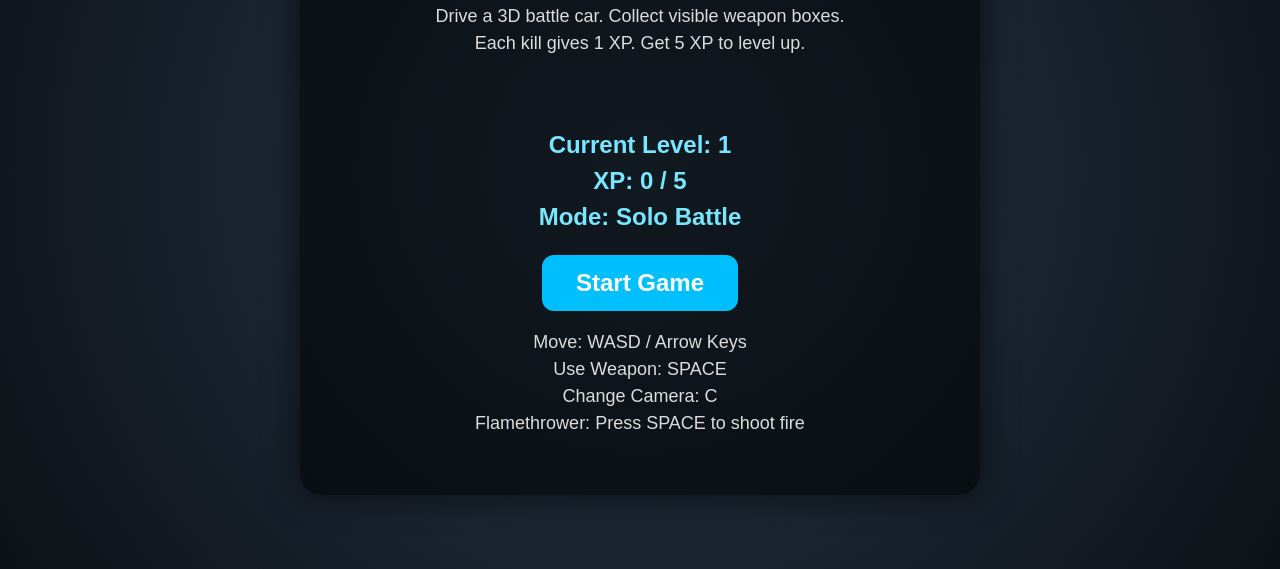
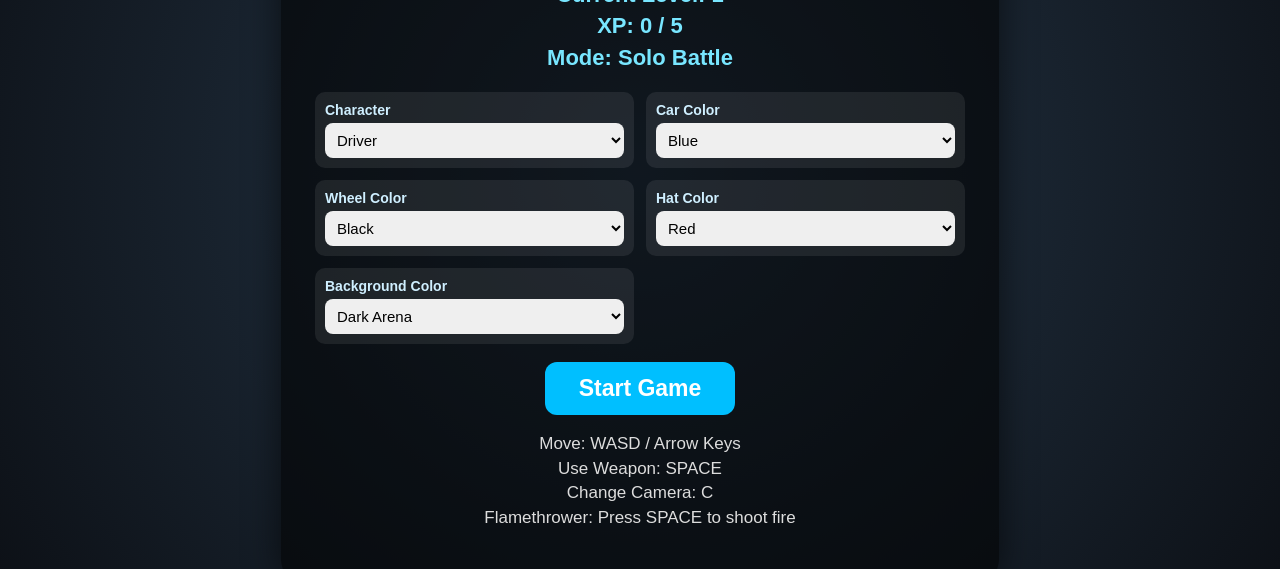
Before and after one commit to jiechengchina/cardestroy.io, a plain HTML site: page index.html in a window 1280 px wide. Shown: the part 231-800 px from the top of the page. Drawn offline with nearby package versions, Linux system fonts and the light colour scheme; animation ran at ten frames a second.

Commit message:
Update index.html

```diff
--- a/index.html
+++ b/index.html
@@ -29,43 +29,73 @@
     }
 
     #homeBox {
-      background: rgba(0,0,0,0.55);
-      padding: 40px;
+      background: rgba(0,0,0,0.58);
+      padding: 34px;
       border-radius: 22px;
-      width: 600px;
+      width: 650px;
       box-shadow: 0 0 35px rgba(0,0,0,0.6);
     }
 
     #homeBox h1 {
-      font-size: 56px;
-      margin-bottom: 10px;
+      font-size: 54px;
+      margin: 0 0 10px;
     }
 
     #homeBox p {
-      font-size: 18px;
+      font-size: 17px;
       color: #ddd;
-      line-height: 1.5;
+      line-height: 1.45;
     }
 
     #message {
       color: #78e6ff;
-      font-size: 24px;
+      font-size: 22px;
       font-weight: bold;
-      margin: 18px 0;
-      min-height: 32px;
+      margin: 14px 0;
+      min-height: 28px;
     }
 
     #homeStats {
       color: #78e6ff;
-      font-size: 24px;
+      font-size: 22px;
       font-weight: bold;
-      margin: 20px 0;
-      line-height: 1.5;
+      margin: 15px 0;
+      line-height: 1.45;
+    }
+
+    #customBox {
+      display: grid;
+      grid-template-columns: 1fr 1fr;
+      gap: 12px;
+      margin: 18px 0;
+      text-align: left;
+    }
+
+    .customItem {
+      background: rgba(255,255,255,0.08);
+      padding: 10px;
+      border-radius: 10px;
+    }
+
+    .customItem label {
+      display: block;
+      font-size: 14px;
+      color: #cfefff;
+      margin-bottom: 5px;
+      font-weight: bold;
+    }
+
+    select {
+      width: 100%;
+      padding: 8px;
+      border-radius: 8px;
+      border: none;
+      font-size: 15px;
     }
 
     button {
-      font-size: 24px;
-      padding: 14px 34px;
+      font-size: 23px;
+      padding: 13px 34px;
       border: none;
       border-radius: 12px;
       background: #00bfff;
@@ -119,7 +149,7 @@
   <div id="homeBox">
     <h1>CarDestroy.io 3D</h1>
     <p>
-      Drive a 3D battle car. Collect visible weapon boxes.<br>
+      Drive a 3D battle car. Collect weapon boxes. Destroy enemies.<br>
       Each kill gives 1 XP. Get 5 XP to level up.
     </p>
 
@@ -129,6 +159,66 @@
       Current Level: <span id="homeLevelText">1</span><br>
       XP: <span id="homeXpText">0</span> / <span id="homeXpNeededText">5</span><br>
       Mode: <span id="homeModeText">Solo Battle</span>
+    </div>
+
+    <div id="customBox">
+      <div class="customItem">
+        <label>Character</label>
+        <select id="characterSelect">
+          <option value="driver">Driver</option>
+          <option value="robot">Robot</option>
+          <option value="racer">Racer</option>
+          <option value="ninja">Ninja</option>
+        </select>
+      </div>
+
+      <div class="customItem">
+        <label>Car Color</label>
+        <select id="carColorSelect">
+          <option value="#00bfff">Blue</option>
+          <option value="#ff3333">Red</option>
+          <option value="#33cc33">Green</option>
+          <option value="#ffcc00">Yellow</option>
+          <option value="#9b59ff">Purple</option>
+          <option value="#ff8c00">Orange</option>
+          <option value="#ffffff">White</option>
+          <option value="#111111">Black</option>
+        </select>
+      </div>
+
+      <div class="customItem">
+        <label>Wheel Color</label>
+        <select id="wheelColorSelect">
+          <option value="#050505">Black</option>
+          <option value="#777777">Gray</option>
+          <option value="#ffffff">White</option>
+          <option value="#ff3333">Red</option>
+          <option value="#00bfff">Blue</option>
+        </select>
+      </div>
+
+      <div class="customItem">
+        <label>Hat Color</label>
+        <select id="hatColorSelect">
+          <option value="#ff3333">Red</option>
+          <option value="#00bfff">Blue</option>
+          <option value="#33cc33">Green</option>
+          <option value="#ffcc00">Yellow</option>
+          <option value="#111111">Black</option>
+          <option value="#ff66cc">Pink</option>
+        </select>
+      </div>
+
+      <div class="customItem">
+        <label>Background Color</label>
+        <select id="backgroundColorSelect">
+          <option value="#141820">Dark Arena</option>
+          <option value="#102542">Blue Night</option>
+          <option value="#241033">Purple Night</option>
+          <option value="#123322">Green Arena</option>
+          <option value="#3a2412">Desert Orange</option>
+        </select>
+      </div>
     </div>
 
     <button onclick="startGame()">Start Game</button>
@@ -150,6 +240,7 @@
   Weapon: <span id="weaponText">Flamethrower</span><br>
   Enemies Left: <span id="enemyText">0</span><br>
   Camera: <span id="cameraText">Smash View</span><br>
+  Character: <span id="characterText">Driver</span><br>
   <button id="cameraButton">Change Camera</button>
 </div>
 
@@ -174,6 +265,7 @@ const xpNeededText = document.getElementById("xpNeededText");
 const weaponText = document.getElementById("weaponText");
 const enemyText = document.getElementById("enemyText");
 const cameraText = document.getElementById("cameraText");
+const characterText = document.getElementById("characterText");
 const cameraButton = document.getElementById("cameraButton");
 
 const homeLevelText = document.getElementById("homeLevelText");
@@ -181,7 +273,13 @@ const homeXpText = document.getElementById("homeXpText");
 const homeXpNeededText = document.getElementById("homeXpNeededText");
 const homeModeText = document.getElementById("homeModeText");
 
-let scene, camera, renderer;
+const characterSelect = document.getElementById("characterSelect");
+const carColorSelect = document.getElementById("carColorSelect");
+const wheelColorSelect = document.getElementById("wheelColorSelect");
+const hatColorSelect = document.getElementById("hatColorSelect");
+const backgroundColorSelect = document.getElementById("backgroundColorSelect");
+
+let scene, camera, renderer, ground;
 let player;
 
 let enemies = [];
@@ -221,7 +319,7 @@ cameraButton.addEventListener("click", changeCameraMode);
 
 function init3D() {
   scene = new THREE.Scene();
-  scene.background = new THREE.Color(0x141820);
+  scene.background = new THREE.Color(backgroundColorSelect.value);
 
   camera = new THREE.PerspectiveCamera(
     70,
@@ -248,7 +346,7 @@ function init3D() {
   sun.castShadow = true;
   scene.add(sun);
 
-  const ground = new THREE.Mesh(
+  ground = new THREE.Mesh(
     new THREE.PlaneGeometry(90, 90),
     new THREE.MeshStandardMaterial({
       color: 0x2d3436,
@@ -307,12 +405,12 @@ function createArenaWalls() {
   scene.add(wall4);
 }
 
-function createCar(color) {
+function createCar(carColor, wheelColor, hatColor, characterType) {
   const group = new THREE.Group();
 
   const body = new THREE.Mesh(
     new THREE.BoxGeometry(2.5, 0.7, 4),
-    new THREE.MeshStandardMaterial({ color })
+    new THREE.MeshStandardMaterial({ color: new THREE.Color(carColor) })
   );
   body.position.y = 0.55;
   body.castShadow = true;
@@ -336,7 +434,9 @@ function createCar(color) {
   frontLight.position.set(0, 0.95, -2.05);
   group.add(frontLight);
 
-  const wheelMaterial = new THREE.MeshStandardMaterial({ color: 0x050505 });
+  const wheelMaterial = new THREE.MeshStandardMaterial({
+    color: new THREE.Color(wheelColor)
+  });
 
   const wheelPositions = [
     [-1.35, 0.35, 1.35],
@@ -356,6 +456,8 @@ function createCar(color) {
     group.add(wheel);
   });
 
+  addCharacter(group, characterType, hatColor);
+
   group.userData = {
     health: 100,
     maxHealth: 100,
@@ -364,6 +466,54 @@ function createCar(color) {
   };
 
   return group;
+}
+
+function addCharacter(group, characterType, hatColor) {
+  let headColor = 0xffcc99;
+  let bodyColor = 0xffffff;
+
+  if (characterType === "robot") {
+    headColor = 0xbfc9ca;
+    bodyColor = 0x7f8c8d;
+  }
+
+  if (characterType === "racer") {
+    headColor = 0xffcc99;
+    bodyColor = 0xff3333;
+  }
+
+  if (characterType === "ninja") {
+    headColor = 0x222222;
+    bodyColor = 0x111111;
+  }
+
+  const driverBody = new THREE.Mesh(
+    new THREE.CylinderGeometry(0.35, 0.45, 0.55, 16),
+    new THREE.MeshStandardMaterial({ color: bodyColor })
+  );
+  driverBody.position.set(0, 1.65, -0.3);
+  driverBody.castShadow = true;
+  group.add(driverBody);
+
+  const head = new THREE.Mesh(
+    new THREE.SphereGeometry(0.32, 16, 16),
+    new THREE.MeshStandardMaterial({ color: headColor })
+  );
+  head.position.set(0, 2.1, -0.3);
+  head.castShadow = true;
+  group.add(head);
+
+  const hat = new THREE.Mesh(
+    new THREE.ConeGeometry(0.42, 0.45, 16),
+    new THREE.MeshStandardMaterial({ color: new THREE.Color(hatColor) })
+  );
+  hat.position.set(0, 2.55, -0.3);
+  hat.castShadow = true;
+  group.add(hat);
+}
+
+function createEnemyCar() {
+  return createCar("#ff8c00", "#050505", "#222222", "robot");
 }
 
 function createWeaponBox(x, z) {
@@ -430,6 +580,8 @@ function createTextSprite(text) {
 function startGame() {
   clearGameObjects();
 
+  scene.background = new THREE.Color(backgroundColorSelect.value);
+
   gameState = "playing";
   homeScreen.style.display = "none";
   hud.style.display = "block";
@@ -445,7 +597,13 @@ function startGame() {
   shieldTime = 0;
   cameraMode = 1;
 
-  player = createCar(0x00bfff);
+  player = createCar(
+    carColorSelect.value,
+    wheelColorSelect.value,
+    hatColorSelect.value,
+    characterSelect.value
+  );
+
   player.position.set(0, 0, 0);
   player.rotation.y = 0;
   scene.add(player);
@@ -490,7 +648,7 @@ function clearGameObjects() {
 
 function spawnEnemies(count) {
   for (let i = 0; i < count; i++) {
-    const enemy = createCar(0xff8c00);
+    const enemy = createEnemyCar();
 
     enemy.position.set(
       randomBetween(-35, 35),
@@ -1022,6 +1180,11 @@ function updateUI() {
   if (cameraMode === 3) cameraText.textContent = "Close View";
   if (cameraMode === 4) cameraText.textContent = "Arena View";
 
+  const characterName =
+    characterSelect.value.charAt(0).toUpperCase() + characterSelect.value.slice(1);
+
+  characterText.textContent = characterName;
+
   homeLevelText.textContent = currentLevel;
   homeXpText.textContent = xp;
   homeXpNeededText.textContent = xpNeeded;
```
